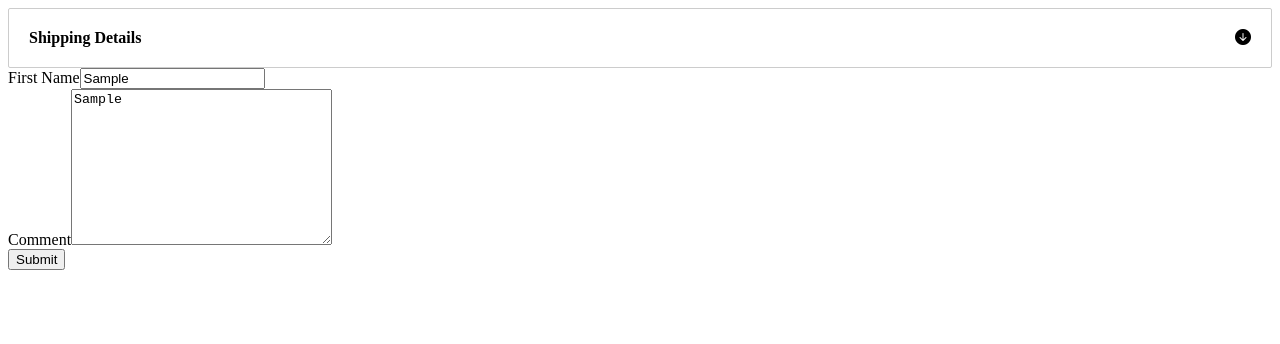
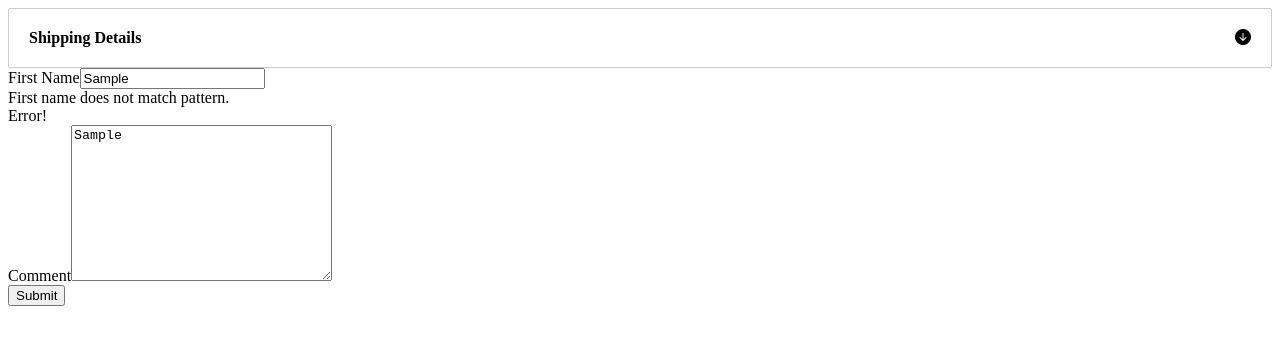
Before and after one commit to tillyninjaspace/weekfive-o-angular, an Angular app: page / in a window 1280 px wide. Both pictures are taken after typing "Sample", "Sample" into the empty fields and a click on the button "Submit". Shown: the top 344 px of the page. Built offline with nearby package versions, Linux system fonts and the light colour scheme.

Commit message:
validating forms

```diff
--- a/src/app/contact-form/contact-form.component.html
+++ b/src/app/contact-form/contact-form.component.html
@@ -1,7 +1,13 @@
 <form>
     <div class="form-group">
         <label for="firstName">First Name</label>
-        <input ngModel name="firstName" #firstName="ngModel" (change)="log(firstName)" id="firstName" type="text" class="form-control">
+        <input required minlength="4" maxlength="10" pattern="luis" ngModel name="firstName" #firstName="ngModel" (change)="log(firstName)" id="firstName" type="text" class="form-control">
+        <div class="alert alert-danger" *ngIf="firstName.touched && !firstName.valid">
+            <div *ngIf="firstName.errors && firstName.errors.required">First Name is required.</div>
+            <div *ngIf="firstName.errors && firstName.errors.minlength">First name should be minimum {{firstName.errors.minlength.requiredLength}} characters</div>
+            <div *ngIf="firstName.errors && firstName.errors.pattern">First name does not match pattern.</div>
+            Error!
+        </div>
     </div>
 
     <div class="form-group">
```
